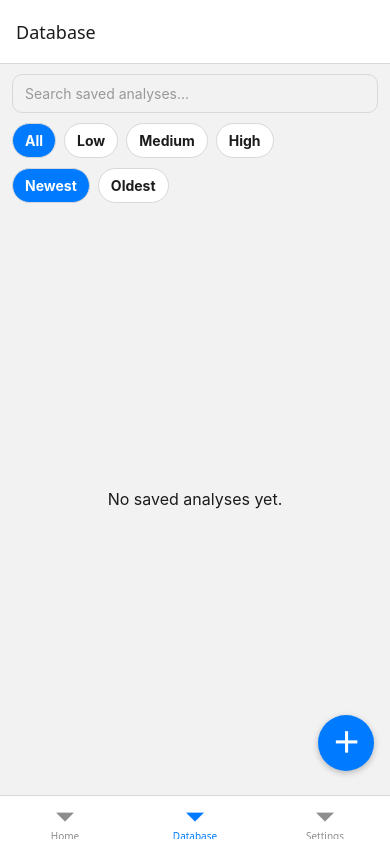
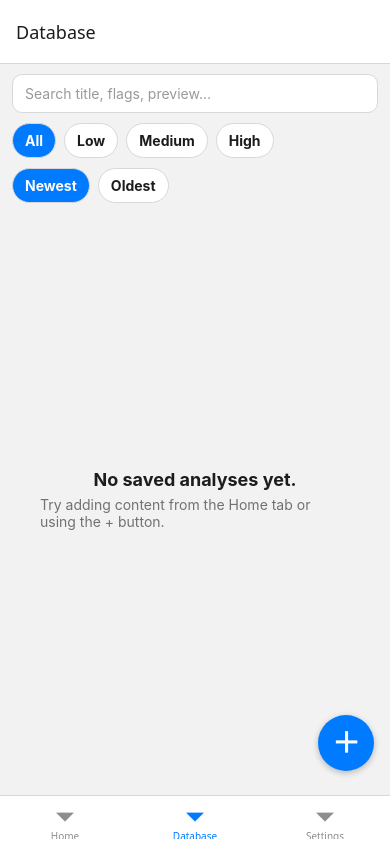
Before and after one commit to Cyamos2/job-scam-detector, a React Native app: screen /DatabaseTab in a window 390 px wide. Built offline with nearby package versions, Linux system fonts and the light colour scheme.

Commit message:
fixed events.ts

```diff
--- a/src/lib/events.ts
+++ b/src/lib/events.ts
@@ -1,9 +1,33 @@
 // src/lib/events.ts
-import { EventEmitter } from "events";
+type Listener<T = any> = (payload: T) => void;
 
-/** App-wide event hub.
- *  Usage:
- *    appEvents.emit("db:saved", { id: string })
- *    appEvents.on("db:saved", (p) => { ... })
- */
-export const appEvents = new EventEmitter();
+class TinyEvents {
+  private map = new Map<string, Set<Listener>>();
+
+  on<T = any>(event: string, cb: Listener<T>) {
+    if (!this.map.has(event)) this.map.set(event, new Set());
+    this.map.get(event)!.add(cb as Listener);
+  }
+
+  off<T = any>(event: string, cb: Listener<T>) {
+    this.map.get(event)?.delete(cb as Listener);
+  }
+
+  emit<T = any>(event: string, payload: T) {
+    const set = this.map.get(event);
+    if (!set) return;
+    for (const cb of Array.from(set)) {
+      try { (cb as Listener<T>)(payload); } catch {}
+    }
+  }
+}
+
+export const appEvents = new TinyEvents();
+
+/*
+Usage:
+  appEvents.emit("db:saved", { id })
+  const handler = (p: { id: string }) => { ... }
+  appEvents.on("db:saved", handler)
+  appEvents.off("db:saved", handler)
+*/
--- a/src/screens/DatabaseScreen.tsx
+++ b/src/screens/DatabaseScreen.tsx
@@ -1,5 +1,5 @@
 // src/screens/DatabaseScreen.tsx
-import React, { useMemo, useState } from "react";
+import React, { useEffect, useMemo, useRef, useState } from "react";
 import {
   View,
   Text,
@@ -8,11 +8,13 @@ import {
   Pressable,
   Image,
   TextInput,
+  Animated,
 } from "react-native";
 import { NativeStackScreenProps } from "@react-navigation/native-stack";
 import { DatabaseStackParamList } from "../navigation/DatabaseStack";
 import { useSavedItems, type SavedAnalysis } from "../store/savedItems";
 import { useColors } from "../theme/useColors";
+import { appEvents } from "../lib/events";
 
 type VerdictFilter = "All" | "Low" | "Medium" | "High";
 type SortOrder = "Newest" | "Oldest";
@@ -26,25 +28,47 @@ export default function DatabaseScreen({ navigation }: Props) {
   const [sort, setSort] = useState<SortOrder>("Newest");
   const [query, setQuery] = useState("");
 
+  // FlatList ref for auto-scroll
+  const listRef = useRef<FlatList<SavedAnalysis>>(null);
+
+  // Tiny toast
+  const [toastMsg, setToastMsg] = useState<string | null>(null);
+  const toastY = useRef(new Animated.Value(-40)).current;
+  const showToast = (msg: string) => {
+    setToastMsg(msg);
+    Animated.timing(toastY, { toValue: 0, duration: 160, useNativeDriver: true }).start(() => {
+      setTimeout(() => {
+        Animated.timing(toastY, { toValue: -40, duration: 160, useNativeDriver: true }).start(() =>
+          setToastMsg(null)
+        );
+      }, 1400);
+    });
+  };
+
+  useEffect(() => {
+    const handler = (_p: { id: string }) => {
+      listRef.current?.scrollToOffset({ offset: 0, animated: true });
+      showToast("✓ Added to Database");
+    };
+    appEvents.on("db:saved", handler);
+    return () => {
+      appEvents.off("db:saved", handler);
+    };
+  }, []);
+
   const list = useMemo(() => {
     let arr = items.slice();
 
-    // text search over title, flags, preview
     const q = query.trim().toLowerCase();
     if (q) {
       arr = arr.filter((x) => {
-        const hay = [
-          x.title,
-          x.inputPreview ?? "",
-          (x.flags || []).join(" "),
-        ]
-          .join(" ")
-          .toLowerCase();
+        const hay = [x.title, x.inputPreview ?? "", (x.flags || []).join(" ")].join(" ").toLowerCase();
         return hay.includes(q);
       });
     }
 
     if (filter !== "All") arr = arr.filter((x) => x.verdict === filter);
+
     arr.sort((a, b) =>
       sort === "Newest" ? b.createdAt - a.createdAt : a.createdAt - b.createdAt
     );
@@ -54,7 +78,6 @@ export default function DatabaseScreen({ navigation }: Props) {
   function goToAddContent() {
     const parent = navigation.getParent();
     if (!parent) return;
-    // Cross-navigator jump (types don't line up), cast just for this call.
     (parent as any).navigate("HomeTab", { screen: "AddContent" });
   }
 
@@ -68,14 +91,27 @@ export default function DatabaseScreen({ navigation }: Props) {
 
   return (
     <View style={[{ flex: 1 }, bg]}>
-      {/* Controls */}
+      {/* Toast */}
+      {toastMsg ? (
+        <Animated.View
+          style={[
+            styles.toast,
+            { transform: [{ translateY: toastY }], backgroundColor: colors.card, borderColor: colors.border },
+          ]}
+          pointerEvents="none"
+        >
+          <Text style={[styles.toastText, text]}>{toastMsg}</Text>
+        </Animated.View>
+      ) : null}
+
+      {/* Search + filters */}
       <View style={styles.controls}>
         <TextInput
-          placeholder="Search saved analyses…"
-          placeholderTextColor="#999"
           value={query}
           onChangeText={setQuery}
-          style={[styles.search, { borderColor: colors.border }]}
+          placeholder="Search title, flags, preview…"
+          placeholderTextColor="#999"
+          style={[styles.search, card, { borderColor: colors.border }]}
         />
 
         <View style={styles.row}>
@@ -89,14 +125,7 @@ export default function DatabaseScreen({ navigation }: Props) {
                 filter === v && { backgroundColor: colors.primary },
               ]}
             >
-              <Text
-                style={[
-                  styles.chipText,
-                  filter === v ? { color: "white" } : text,
-                ]}
-              >
-                {v}
-              </Text>
+              <Text style={[styles.chipText, filter === v ? { color: "white" } : text]}>{v}</Text>
             </Pressable>
           ))}
         </View>
@@ -112,14 +141,7 @@ export default function DatabaseScreen({ navigation }: Props) {
                 sort === s && { backgroundColor: colors.primary },
               ]}
             >
-              <Text
-                style={[
-                  styles.chipText,
-                  sort === s ? { color: "white" } : text,
-                ]}
-              >
-                {s}
-              </Text>
+              <Text style={[styles.chipText, sort === s ? { color: "white" } : text]}>{s}</Text>
             </Pressable>
           ))}
 
@@ -133,58 +155,53 @@ export default function DatabaseScreen({ navigation }: Props) {
 
       {/* List */}
       <FlatList<SavedAnalysis>
+        ref={listRef}
         data={list}
         keyExtractor={(it) => it.id}
-        contentContainerStyle={
-          list.length === 0 ? styles.center : { padding: 12 }
-        }
+        contentContainerStyle={list.length === 0 ? styles.center : { padding: 12 }}
         ListEmptyComponent={
-          <Text style={[styles.emptyText, { color: colors.text + "99" }]}>
-            No saved analyses yet.
-          </Text>
+          <View style={styles.center}>
+            <Text style={[styles.title, text]}>No saved analyses yet.</Text>
+            <Text style={[styles.muted, { color: colors.text, opacity: 0.6, marginTop: 6 }]}>
+              Try adding content from the Home tab or using the + button.
+            </Text>
+          </View>
         }
         renderItem={({ item }) => (
           <Pressable
             onPress={() => navigation.navigate("ReportDetail", { id: item.id })}
             onLongPress={() => remove(item.id)}
-            style={[
-              styles.card,
-              card,
-              { borderColor: colors.border, backgroundColor: colors.card },
-            ]}
+            style={[styles.card, card, { borderColor: colors.border, backgroundColor: colors.card }]}
           >
             <View style={{ flex: 1 }}>
-              <Text style={[styles.cardTitle, text]}>{item.title}</Text>
-              <Text style={[styles.cardSub, { color: colors.text + "99" }]}>
+              <Text style={[styles.cardTitle, text]} numberOfLines={1}>
+                {item.title}
+              </Text>
+              <Text style={[styles.cardSub, { color: colors.text, opacity: 0.6 }]}>
                 {new Date(item.createdAt).toLocaleString()}
               </Text>
               <Text style={[styles.cardInfo, text]}>
                 Score {item.score} — {item.verdict} risk
               </Text>
-              <Text style={[styles.cardFlags, { color: colors.text + "CC" }]}>
+              <Text style={[styles.cardFlags, { color: colors.text, opacity: 0.8 }]} numberOfLines={1}>
                 Flags: {item.flags.length ? item.flags.join(", ") : "none"}
               </Text>
-              {!!item.inputPreview && (
-                <Text
-                  style={[styles.preview, { color: colors.text + "B3" }]}
-                  numberOfLines={2}
-                >
+              {item.inputPreview ? (
+                <Text style={[styles.preview, { color: colors.text, opacity: 0.7 }]} numberOfLines={2}>
                   {item.inputPreview}
                 </Text>
-              )}
+              ) : null}
             </View>
-            {item.imageUri ? (
-              <Image source={{ uri: item.imageUri }} style={styles.thumb} />
-            ) : null}
+            {item.imageUri ? <Image source={{ uri: item.imageUri }} style={styles.thumb} /> : null}
           </Pressable>
         )}
       />
 
       {/* FAB */}
       <Pressable
+        style={[styles.fab, { backgroundColor: colors.primary }]}
+        onPress={goToAddContent}
         accessibilityLabel="Add to Database"
-        onPress={goToAddContent}
-        style={[styles.fab, { backgroundColor: colors.primary }]}
       >
         <Text style={styles.fabPlus}>＋</Text>
       </Pressable>
@@ -211,8 +228,9 @@ const styles = StyleSheet.create({
   },
   chipText: { fontWeight: "700" },
 
-  center: { flex: 1, alignItems: "center", justifyContent: "center" },
-  emptyText: { fontSize: 16 },
+  center: { flex: 1, alignItems: "center", justifyContent: "center", padding: 20 },
+  title: { fontSize: 18, fontWeight: "700" },
+  muted: { fontSize: 14 },
 
   clearAll: { marginLeft: "auto", paddingHorizontal: 8, paddingVertical: 6 },
 
@@ -226,7 +244,7 @@ const styles = StyleSheet.create({
   },
   cardTitle: { fontWeight: "800", fontSize: 16 },
   cardSub: { fontSize: 12, marginBottom: 4 },
-  cardInfo: { fontWeight: "700" },
+  cardInfo: { fontWeight: "600" },
   cardFlags: { fontSize: 12 },
   preview: { fontSize: 12, marginTop: 6 },
   thumb: { width: 64, height: 64, borderRadius: 8, backgroundColor: "#ddd" },
@@ -247,4 +265,17 @@ const styles = StyleSheet.create({
     elevation: 5,
   },
   fabPlus: { color: "white", fontSize: 28, fontWeight: "700", lineHeight: 30 },
+
+  // Toast
+  toast: {
+    position: "absolute",
+    top: 6,
+    alignSelf: "center",
+    paddingHorizontal: 12,
+    paddingVertical: 8,
+    borderRadius: 999,
+    borderWidth: 1,
+    zIndex: 10,
+  },
+  toastText: { fontWeight: "700" },
 });
```
Also changed, not shown: src/screens/AddContentScreen.tsx (+9 -16 lines).
